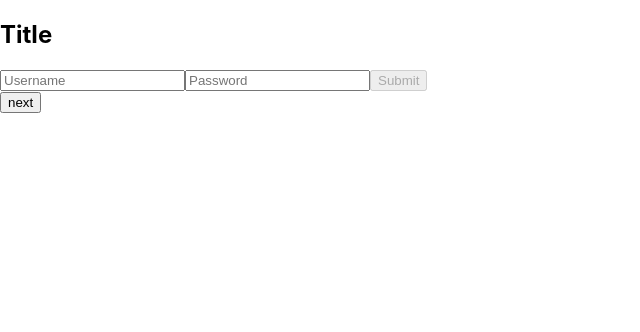
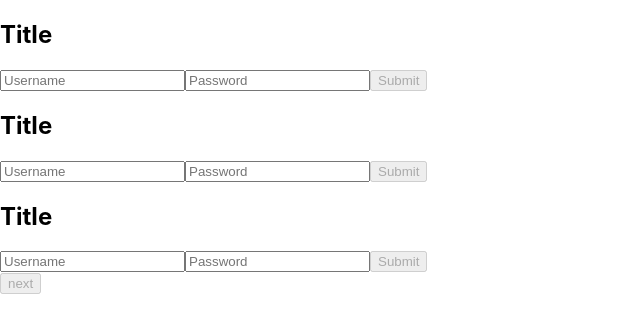
Before and after one commit to AgonIdrizi/multi-step-form, a React (Create React App) app: page / in a window 1280 px wide. Shown: the top 332 px of the page, without its empty margins (0-640 px from the left). Built offline with nearby package versions, Linux system fonts and the light colour scheme.

Commit message:
fix forms validity handler

```diff
--- a/src/components/FormContainer/Form/Form.js
+++ b/src/components/FormContainer/Form/Form.js
@@ -1,16 +1,24 @@
-import React, { useRef } from 'react';
+import React, { useState } from 'react';
 import { Formik, Form, Field, ErrorMessage } from 'formik';
 
 const MyInput = ({ field, form, ...props }) => {
   return <input {...field} {...props} />;
 };
 
-const FormComponent = ({schema, formsValidityObj, formNumber, setFormsValidityObj, setForm1IsValid, form1isValid}) => {
-  const handleFormValidity = (value) => {
 
-  }
+
+const FormComponent = ({schema, formNumber, handleFormValidity}) => {
+  const [isValid, setIsavlid] = useState(false)
   const onSubmitHandler= values => {
     console.log(values)
+  }
+
+  const handleValidity = (formIsValid) => {
+    if (formIsValid !== isValid) {
+      setIsavlid(formIsValid)
+      handleFormValidity(formIsValid, formNumber)
+    }
+
   }
 
   return (
@@ -19,9 +27,11 @@ const FormComponent = ({schema, formsValidityObj, formNumber, setFormsValidityOb
       <Formik
         validationSchema={schema}
         initialValues={{username: "", password: ""}}
+        isInitialValid={false}
         onSubmit={(values) => onSubmitHandler(values)}
       >
         {(props) => (
+
           <Form>
             <Field
               id="username"
@@ -39,9 +49,8 @@ const FormComponent = ({schema, formsValidityObj, formNumber, setFormsValidityOb
               component={MyInput}
             />
             <ErrorMessage name="password" />
-            {handleFormValidity(props.isValid)}
-            {props.isValid}
-            <button disabled={ props.initialTouched || !props.isValid } type="submit">Submit</button>
+            {handleValidity(props.isValid)}
+            <button disabled={ !props.isValid } type="submit">Submit</button>
           </Form>
         )}
       </Formik>
--- a/src/components/FormContainer/FormContainer.js
+++ b/src/components/FormContainer/FormContainer.js
@@ -13,14 +13,41 @@ const schema = yup.object({
     .min(8, 'Password is too short - should be 8 chars minimum.')
     .matches(/[a-zA-Z]/, "Password must be aplhanumeric.")
 })
+
+const schema2 = yup.object({
+  address: yup
+    .string()
+    .required()
+    .min(3),
+  city: yup
+    .string()
+    .required('city is required.')
+    .min(2)
+    .max(20)
+
+})
+
+const schema3 = yup.object({
+  phone: yup
+    .number()
+    .required()
+    .min(3)
+    .max(9)
+})
+
 const fields = ['username', 'password']
 const steps = ['form1', 'form2']
 
 const FormContainer = () => {
   const [stepSelected, setStepSelected] = useState(0)
-  const [form1isValid, setForm1IsValid] = useState(false)
-  const [formsValidityObj, setFormsValidityObj] = useState({0: true, 1: false})
+  const [formsValidityObj, setFormsValidityObj] = useState({0: false, 1: false, 2: false})
 
+
+  const handleFormValidity = (isValid, formNumber) => {
+    console.log('handleFormValidity', isValid)
+    console.log('formsValidityObj[`${formNumber}`]',formsValidityObj[`${formNumber}`])
+      setFormsValidityObj({...formsValidityObj, [`${formNumber}`]: isValid})
+  }
 
   const onBackButtonHandler = () => {
     setStepSelected(stepSelected - 1)
@@ -32,13 +59,13 @@ const FormContainer = () => {
 
   const displayBackNextButtons = () => {
     if(stepSelected == 0) {
-      return (<button onClick={onNextButtonHandler}>next</button>)
+      return (<button disabled={!formsValidityObj[`${stepSelected}`]} onClick={onNextButtonHandler}>next</button>)
 
     }
 
     if(stepSelected !== 0 && stepSelected !== steps.length -1) {
       return(<><button onClick={onBackButtonHandler}>back</button>
-      <button onClick={onNextButtonHandler}>next</button></>)
+      <button disabled={!formsValidityObj[`${stepSelected}`]} onClick={onNextButtonHandler}>next</button></>)
 
     }
     if(stepSelected === steps.length-1) {
@@ -49,7 +76,9 @@ const FormContainer = () => {
 
   return (
     <div>
-      <Form schema={schema} formNumber={0} formsValidityObj={formsValidityObj} setFormsValidityObj={setFormsValidityObj} setForm1IsValid={setForm1IsValid} form1isValid={form1isValid} />
+      <Form schema={schema} formNumber={0} handleFormValidity={handleFormValidity} />
+      <Form schema={schema} formNumber={1} handleFormValidity={handleFormValidity} />
+      <Form schema={schema} formNumber={2} handleFormValidity={handleFormValidity} />
       {displayBackNextButtons()}
     </div>
   );
```
